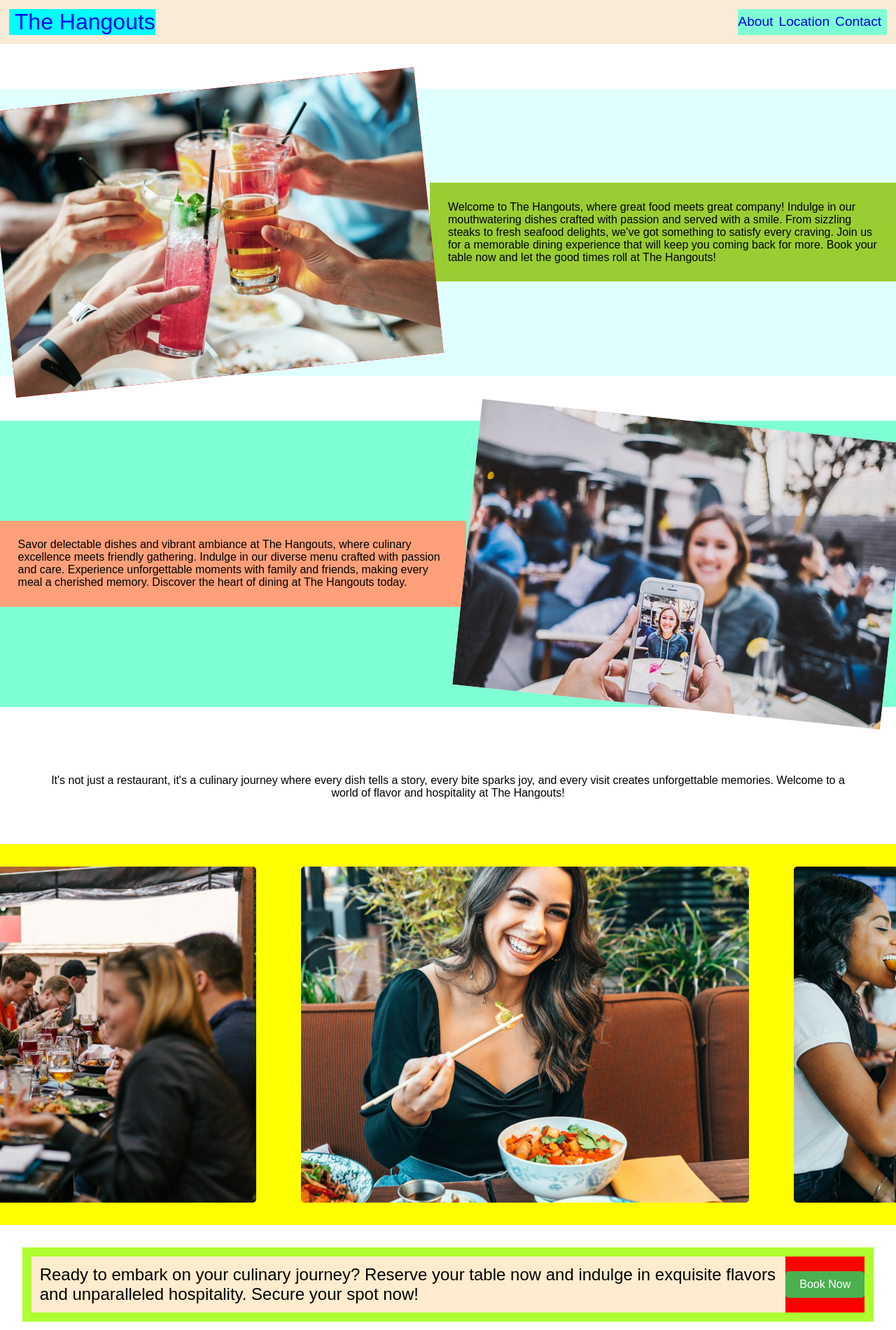
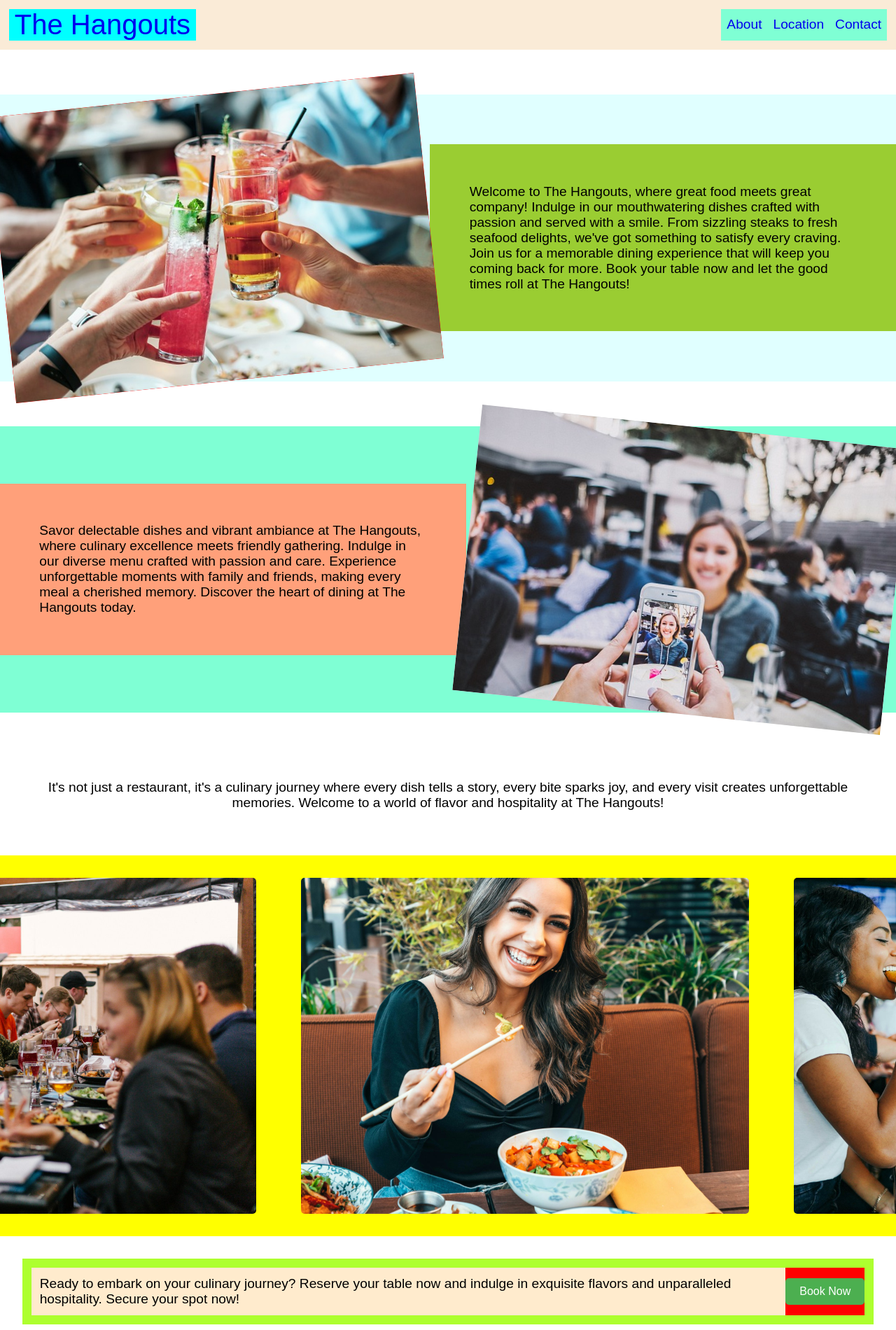
Before and after one commit to devjoy2018/Project_The_Hangouts, a plain HTML site: page index.html in a window 1280 px wide. Shown: the top 1900 px of the page at 70% size. Drawn offline with Linux system fonts and the light colour scheme.

Commit message:
font and margin adjust

```diff
--- a/style.css
+++ b/style.css
@@ -26,8 +26,9 @@ body {
 
 .logo a {
   text-decoration: none;
-  font-size: 2rem;
+  font-size: 2.5rem;
   padding-left: 8px;
+  padding-right: 8px;
 }
 
 .menu {
@@ -43,6 +44,7 @@ body {
   cursor: pointer;
   font-size: 1.2rem;
   padding-right: 8px;
+  padding-left: 8px;
 }
 
 .menu a:hover {
@@ -82,6 +84,11 @@ body {
   padding: 2%;
 }
 
+.para-one p {
+  font-size: 1.2rem;
+  margin: 5%;
+}
+
 .cocktail {
   flex: 1;
   background-color: red;
@@ -116,6 +123,11 @@ body {
   padding: 2%;
 }
 
+.para-two p {
+  font-size: 1.2rem;
+  margin: 5%;
+}
+
 .para-three {
   display: flex;
   justify-content: center;
@@ -125,6 +137,7 @@ body {
 
 .para-three p {
   text-align: center;
+  font-size: 1.2rem;
 }
 
 .rep {
@@ -203,7 +216,7 @@ body {
 }
 
 .call p {
-  font-size: 1.5rem;
+  font-size: 1.2rem;
 }
 
 .btn-call {
@@ -240,6 +253,11 @@ body {
   justify-content: center;
   align-items: center;
   padding: 2%;
+  background-color: antiquewhite;
+}
+
+.nav-bottom p {
+  font-size: 1rem;
 }
 
 /* --------------------------------------RESPONSIVE DESIGN-------------------------------------- */
@@ -253,4 +271,13 @@ body {
     justify-content: center;
     align-items: center;
   }
+
+  .para-one p,
+  .para-two p {
+    text-align: center;
+  }
+
+  .call p {
+    text-align: center;
+  }
 }
```
